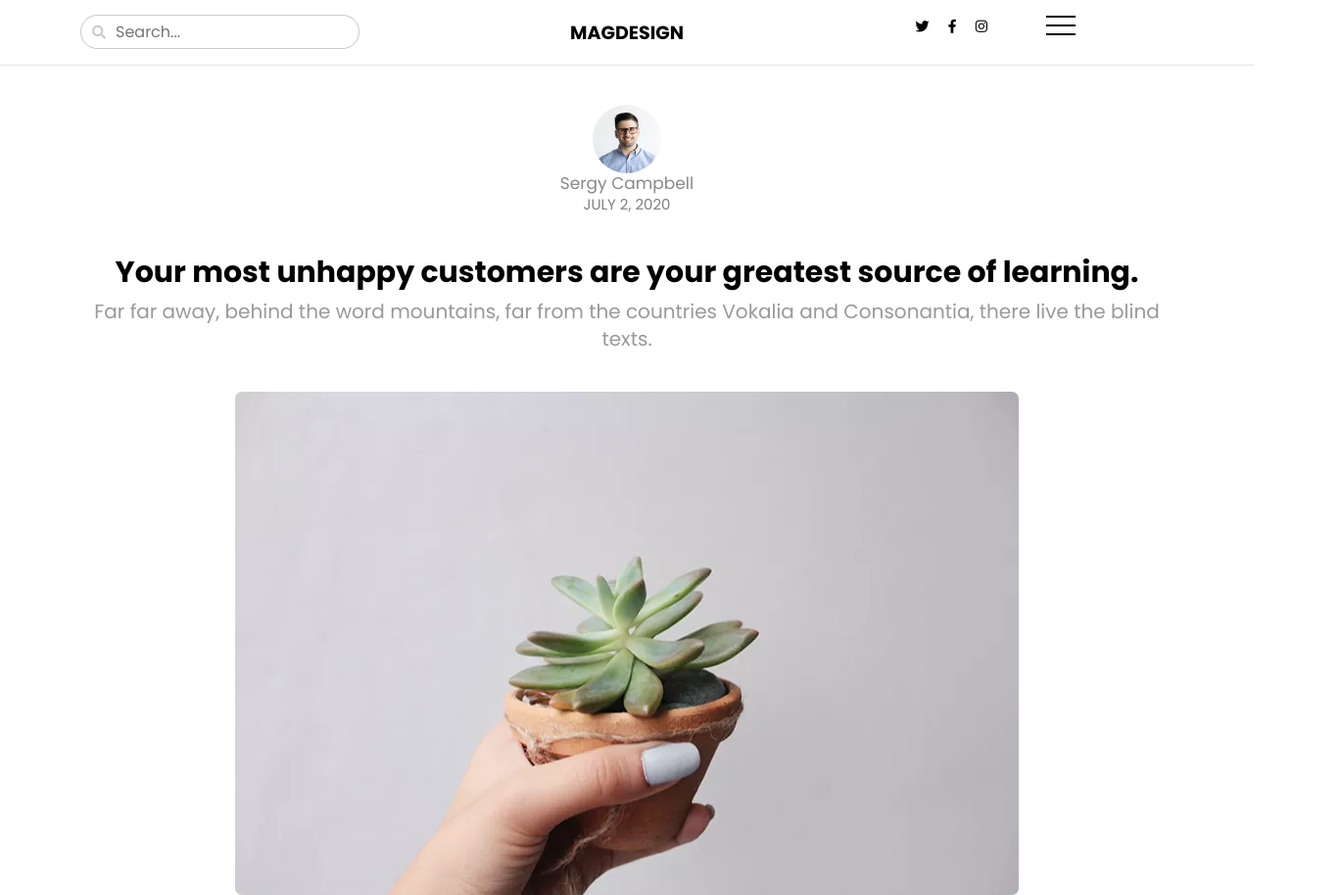
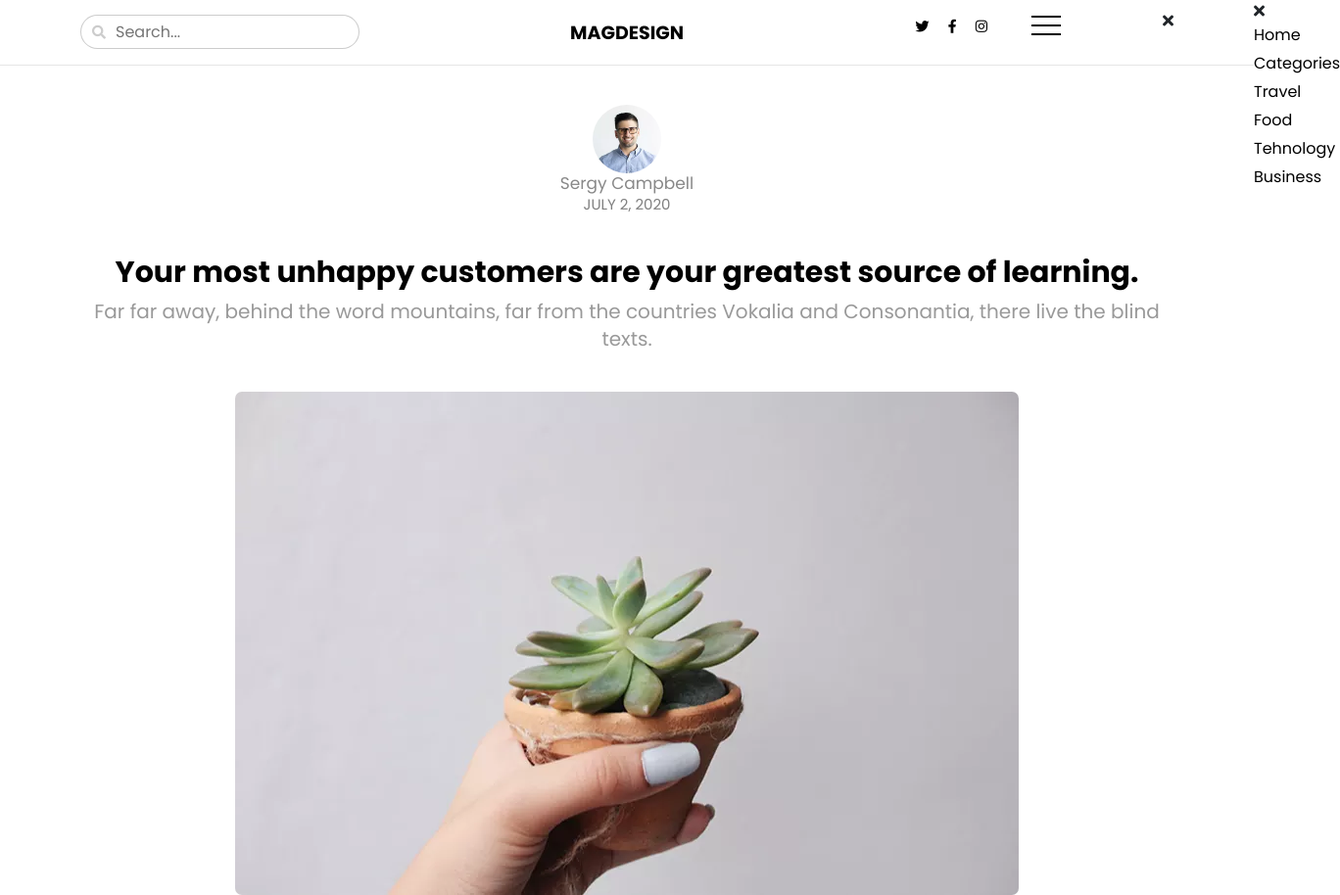
Before and after one commit to imisrakssr/BlogSite1, a plain HTML site: page single.html in a window 1280 px wide. Shown: the top 914 px of the page at 98% size, 1368 px wide, since content can reach past the window. Drawn offline with nearby package versions, Linux system fonts and the light colour scheme.

Commit message:
Add files via upload

```diff
--- a/single.html
+++ b/single.html
@@ -48,15 +48,34 @@
               </div>
             </div>
             <div class="col-md-2 text-end">
-              <div class="h-menu">
+              <a class="h-menu" id="hamburger-menu" onclick="openMenu()">
                 <span></span>
-              </div>
+              </a>
+              <i class="fas fa-times" id="cross" onclick="openMenu2()"></i>
             </div>
           </div>
         </nav>
       </div>
     </header>
     <!-- header section code end here -->
+    <!-- menu-bar section code start here -->
+    <div id="sidemenu">
+      <!-- crossbar -->
+      <a onclick="openMenu()">
+        <i class="fas fa-times"></i>
+      </a>
+        <div class="menu-bar">
+          <ul>
+            <li><a href="index.html">Home</a></li>
+            <li><a href="category.html">Categories</a></li>
+            <li><a href="single.html">Travel</a></li>
+            <li><a href="single.html">Food</a></li>
+            <li><a href="single.html">Tehnology</a></li>
+            <li><a href="single.html">Business</a></li>
+          </ul>
+        </div>
+    </div>
+    <!-- menu-bar section code end here -->
     <!-- post section code start here -->
     <section id="post">
       <div class="container">
@@ -243,5 +262,20 @@
     </footer>
     <!-- footer section code end here -->
   <script src="https://cdn.jsdelivr.net/npm/bootstrap@5.1.3/dist/js/bootstrap.bundle.min.js" integrity="sha384-ka7Sk0Gln4gmtz2MlQnikT1wXgYsOg+OMhuP+IlRH9sENBO0LRn5q+8nbTov4+1p" crossorigin="anonymous"></script>
+  <script>
+   var sidebar = document.getElementById('sidemenu');
+   var menuIcon = document.getElementById('hamburger-menu');
+   var cross = document.getElementById('cross');
+   function openMenu(){
+    menuIcon.style.display="none";
+    cross.style.display="block";
+    sidebar.classList.toggle('extra');
+   }
+   function openMenu2(){
+    menuIcon.style.display="block";
+    cross.style.display="none";
+    sidebar.classList.toggle('extra');
+   }
+  </script>
   </body>
 </html>
```
Also changed, not shown: category.html (+36 -2 lines), index.html (+14 -9 lines).
